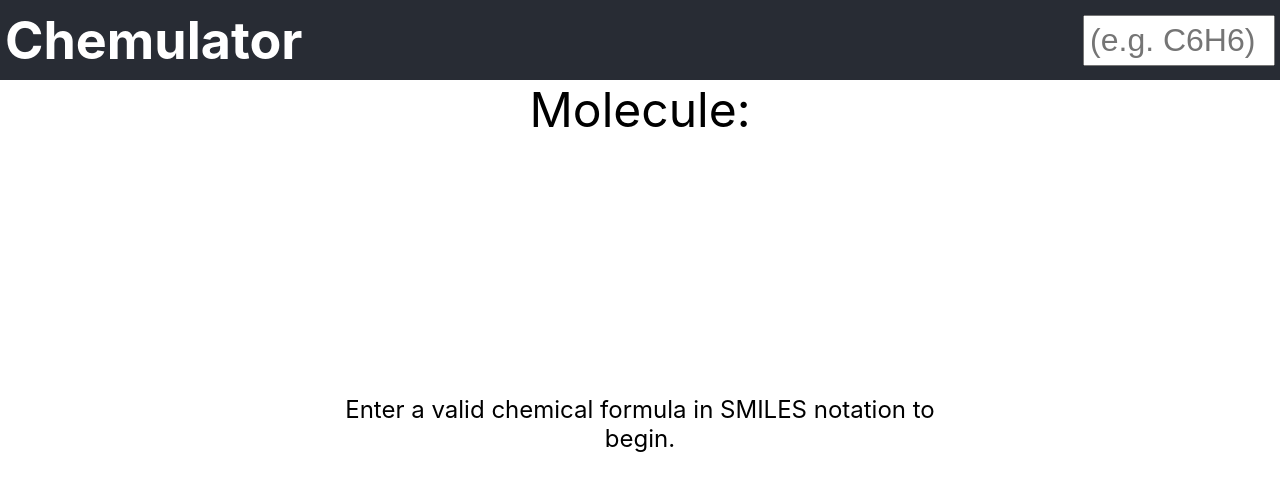
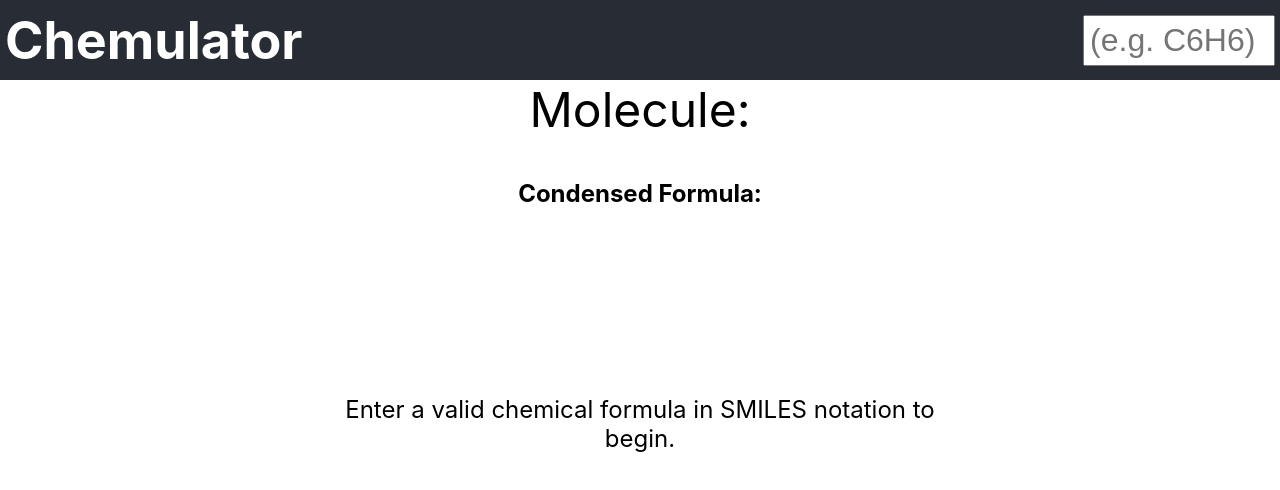
Before and after one commit to rmassaroni/chemulator, a React (Create React App) app: page / in a window 1280 px wide. Shown: the top 490 px of the page. Built offline with nearby package versions, Linux system fonts and the light colour scheme.

Commit message:
unnamed commit

```diff
--- a/package.json
+++ b/package.json
@@ -11,6 +11,7 @@
         "@types/node": "^16.18.105",
         "@types/react": "^18.3.4",
         "@types/react-dom": "^18.3.0",
+        "chemical-elements": "^2.1.1",
         "openchemlib": "^8.15.0",
         "react": "^18.3.1",
         "react-dom": "^18.3.1",
--- a/src/App.tsx
+++ b/src/App.tsx
@@ -34,6 +34,7 @@ function App() {
             </header>
             <div className='page'>
                 <div className='page-header'>Molecule: {molecule.formula}</div>
+                <h2>Condensed Formula: {molecule.condensedFormula(molecule.formula)}</h2>
                 {molecule.SkeletalStructure()}
             </div>
         </div>
--- a/src/Molecule.tsx
+++ b/src/Molecule.tsx
@@ -1,10 +1,12 @@
 import { useState } from 'react';
 import { Molecule } from 'openchemlib/full';
 import { iMolecule } from './types';
+import elementsData from 'chemical-elements';
 
 const MoleculeComponent = (initialFormula: string = ''): iMolecule => {
     const [formula, setFormula] = useState<string>(initialFormula);
     const [molSVG, setMolSVG] = useState<string | null>(null);
+    const [moleculeData, setMoleculeData] = useState<any>(null);
 
     const drawMolecule = (form: string) => {
         console.log('drawing molecule');
@@ -17,6 +19,41 @@ const MoleculeComponent = (initialFormula: string = ''): iMolecule => {
             setMolSVG(null);
         }
     };
+
+    // const getMolecularData = (formula: string): any => {
+    //     const regex = /([A-Z][a-z]*)(\d*)/g;
+    //     let match;
+    //     let data: any = {};
+    //
+    //     while ((match = regex.exec(formula)) !== null) {
+    //         const element = match[1];
+    //         const count = match[2] === '' ? 1 : parseInt(match[2], 10);
+    //
+    //         if (elementsData[element]) {
+    //             data[element] = elementsData[element];
+    //             data[element].count = count;
+    //         }
+    //     }
+    //
+    //     return data;
+    // };
+
+    const condensedFormula = (skeletalformula: string): string => {
+        const regex = /([A-Z][a-z]*)(\1*)/g;
+        return formula.replace(regex, (match, element) => {
+            const count = match.length / element.length;
+            return count > 1 ? `${element}${count}` : element;
+        });
+    }
+
+    const skeletalFormula = (formula: string): string => {
+        const regex = /([A-Z][a-z]*)(\d*)/g;
+
+        return formula.replace(regex, (match, element, count) => {
+            const num = count === '' ? 1 : parseInt(count, 10);
+            return element.repeat(num);
+        });
+    }
 
     const SkeletalStructure = (): JSX.Element => (
         <div>
@@ -35,6 +72,8 @@ const MoleculeComponent = (initialFormula: string = ''): iMolecule => {
         formula, setFormula,
         drawMolecule,
         SkeletalStructure,
+        condensedFormula,
+        skeletalFormula
     }
 }
 
--- a/src/types.ts
+++ b/src/types.ts
@@ -3,4 +3,6 @@ export interface iMolecule {
     setFormula: (formula: string) => void;
     drawMolecule: (form: string) => void;
     SkeletalStructure: () => JSX.Element;
+    condensedFormula: (skeletalformula: string) => string;
+    skeletalFormula: (formula: string) => string;
 }
```
Also changed, not shown: 1 other file (tests, documents, lock files or other folders).
